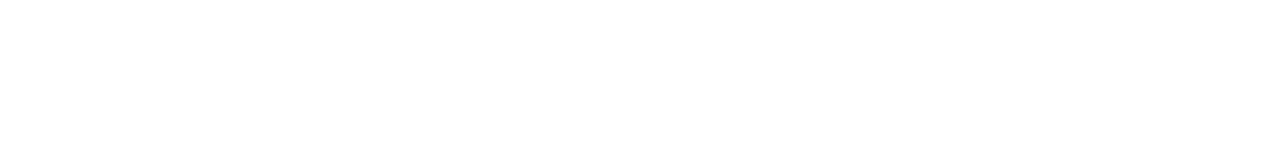
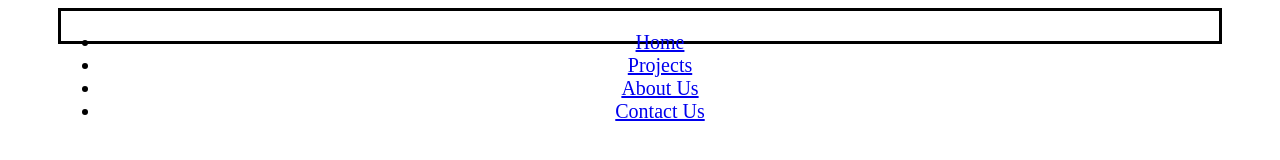
Before and after one commit to RhyanJenkins/RMR-Business, a plain HTML site: page index.html in a window 1280 px wide. Drawn offline with Linux system fonts and the light colour scheme.

Commit message:
day one of working on webpage. Waiting for Ebony to start creating a dr aft for the home page before i begin working again

```diff
--- a/index.html
+++ b/index.html
@@ -4,9 +4,20 @@
     <meta charset="UTF-8">
     <meta http-equiv="X-UA-Compatible" content="IE=edge">
     <meta name="viewport" content="width=device-width, initial-scale=1.0">
-    <title>Document</title>
+    <title>RER Graphic and Web Designs</title>
+    <link rel="stylesheet" type="text/css" href="style.css">
 </head>
 <body>
+   <nav id="navbar">
+    <ul>
+        <li><a class= "nav-link" href="#home">Home</a></li>
+        <li><a class= "nav-link" href="#projects">Projects</a></li>
+        <li><a class= "nav-link" href="#about">About Us</a></li>
+        <li><a class= "nav-link" href="#contact">Contact Us</a></li>
+    </ul>
+   </nav>
+<section>
 
+</section>
 </body>
 </html>
--- a/style.css
+++ b/style.css
@@ -0,0 +1,12 @@
+body {
+    background-color: white;
+}
+
+#navbar {
+    color: black;
+    font-size: 20px;
+    border: solid;
+    height: 30px;
+    text-align: center;
+    margin: 0px 50px 0px 50px;
+}
```
Also changed, not shown: 1 other file.
